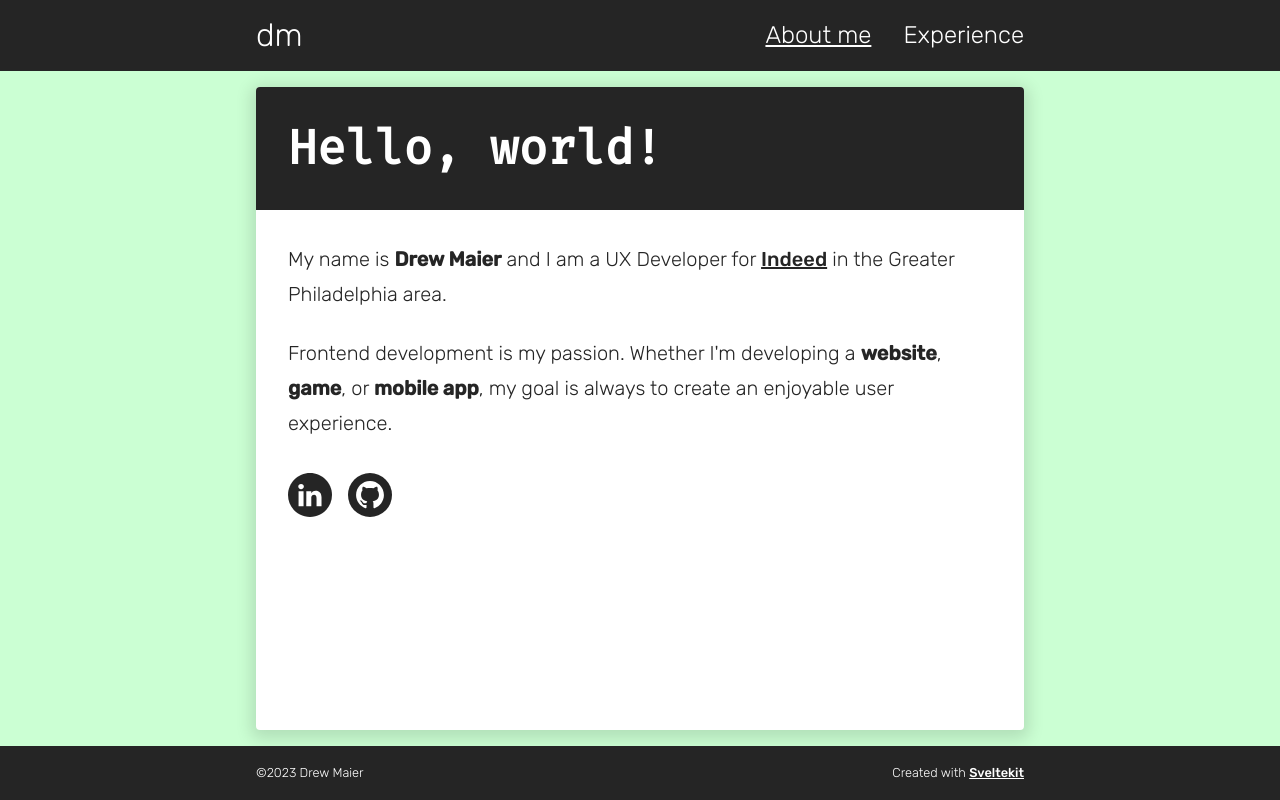
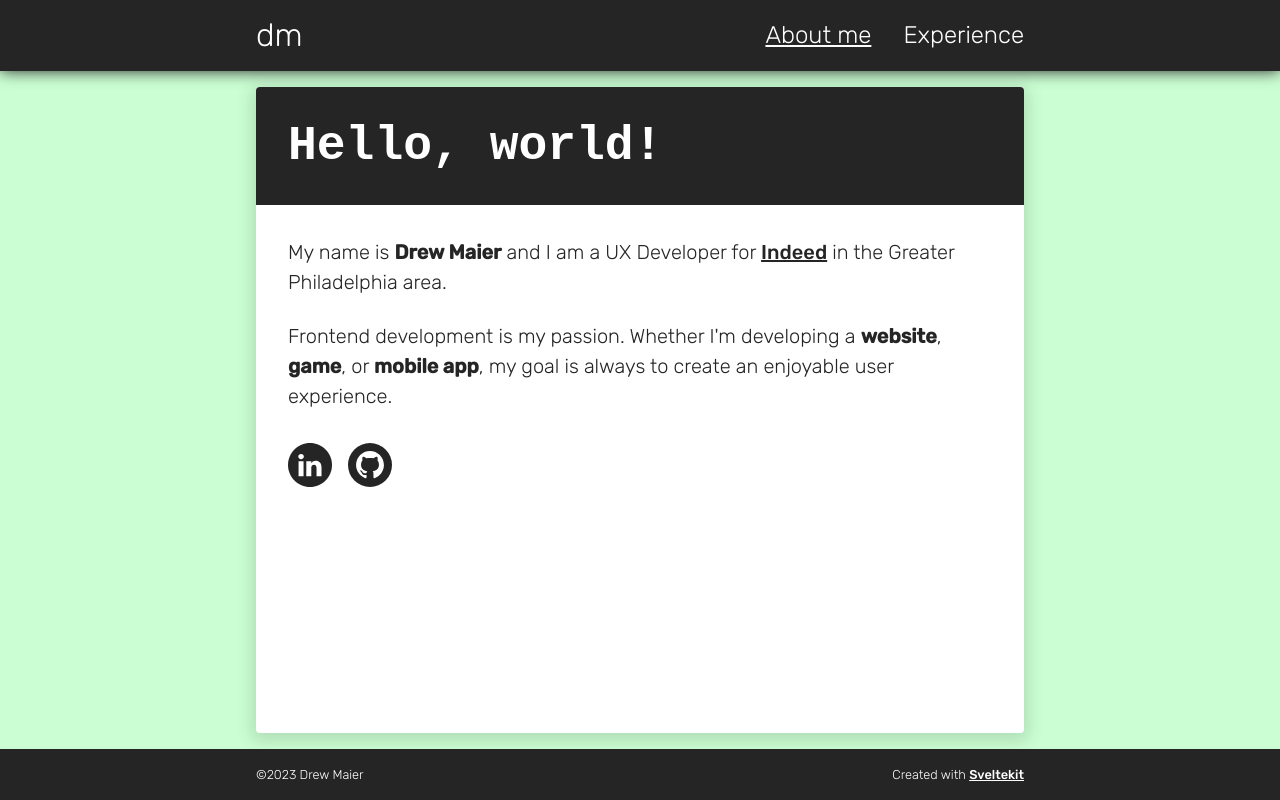
Before and after one commit to drewcmaier/portfolio, a SvelteKit app: page / in a window 1280 px wide. Built offline with nearby package versions, Linux system fonts and the light colour scheme.

Commit message:
feat: nav drop shadow

```diff
--- a/src/routes/Nav.svelte
+++ b/src/routes/Nav.svelte
@@ -23,7 +23,7 @@
 	}
 </script>
 
-<header>
+<header class:nav--closed={!isMenuOpen}>
 	<nav>
 		<a href="/" on:click={onClickLink}>
 			<h1>dm</h1>
@@ -35,7 +35,7 @@
 				<Hamburger />
 			{/if}
 		</button>
-		<ul id="nav-menu-list" class:nav-menu--closed={!isMenuOpen}>
+		<ul id="nav-menu-list">
 			{#each routes as route}
 				<li>
 					<a href={route.path} on:click={onClickLink} class:active={$page.route.id === route.path}
@@ -64,6 +64,7 @@
 <style>
 	header {
 		background-color: var(--color-primary);
+		--nav-shadow: drop-shadow(0 0 0.5rem var(--color-primary));
 	}
 
 	nav {
@@ -84,6 +85,7 @@
 		max-width: var(--breakpoint-lg);
 		margin: auto;
 		z-index: 100;
+		filter: none;
 	}
 
 	h1 {
@@ -136,7 +138,11 @@
 		margin: -0.5rem;
 	}
 
-	.nav-menu--closed {
+	.nav--closed nav {
+		filter: var(--nav-shadow);
+	}
+
+	.nav--closed ul {
 		opacity: 0;
 		left: -9999px;
 		top: -9999px;
@@ -145,6 +151,14 @@
 	@media screen and (min-width: 32rem) {
 		nav {
 			position: static;
+		}
+
+		.nav--closed nav {
+			filter: none;
+		}
+
+		.nav--closed {
+			filter: var(--nav-shadow);
 		}
 
 		ul {
@@ -162,7 +176,7 @@
 			display: none;
 		}
 
-		.nav-menu--closed {
+		.nav--closed ul {
 			opacity: 1;
 			display: flex;
 		}
--- a/src/routes/experience/+page.svelte
+++ b/src/routes/experience/+page.svelte
@@ -128,7 +128,7 @@
 	}
 
 	p {
-		font-size: var(--font-size-1);
+		font-size: var(--font-size-2);
 	}
 
 	img {
--- a/src/routes/style.css
+++ b/src/routes/style.css
@@ -46,7 +46,7 @@
 
 	--font-heading: 'Rubik', sans-serif;
 	--font-body: 'Rubik', sans-serif;
-	--font-mono: 'Fira Mono', monospace;
+	--font-mono: 'Fira Code', monospace;
 
 	--shadow-card: 0px 4px 16px 5px rgba(0, 0, 0, 0.125);
 
@@ -76,7 +76,7 @@ body {
 }
 
 p {
-	line-height: 1.75;
+	line-height: 1.5;
 }
 
 :where(h1, h2, h3, h4, h5) {
```
